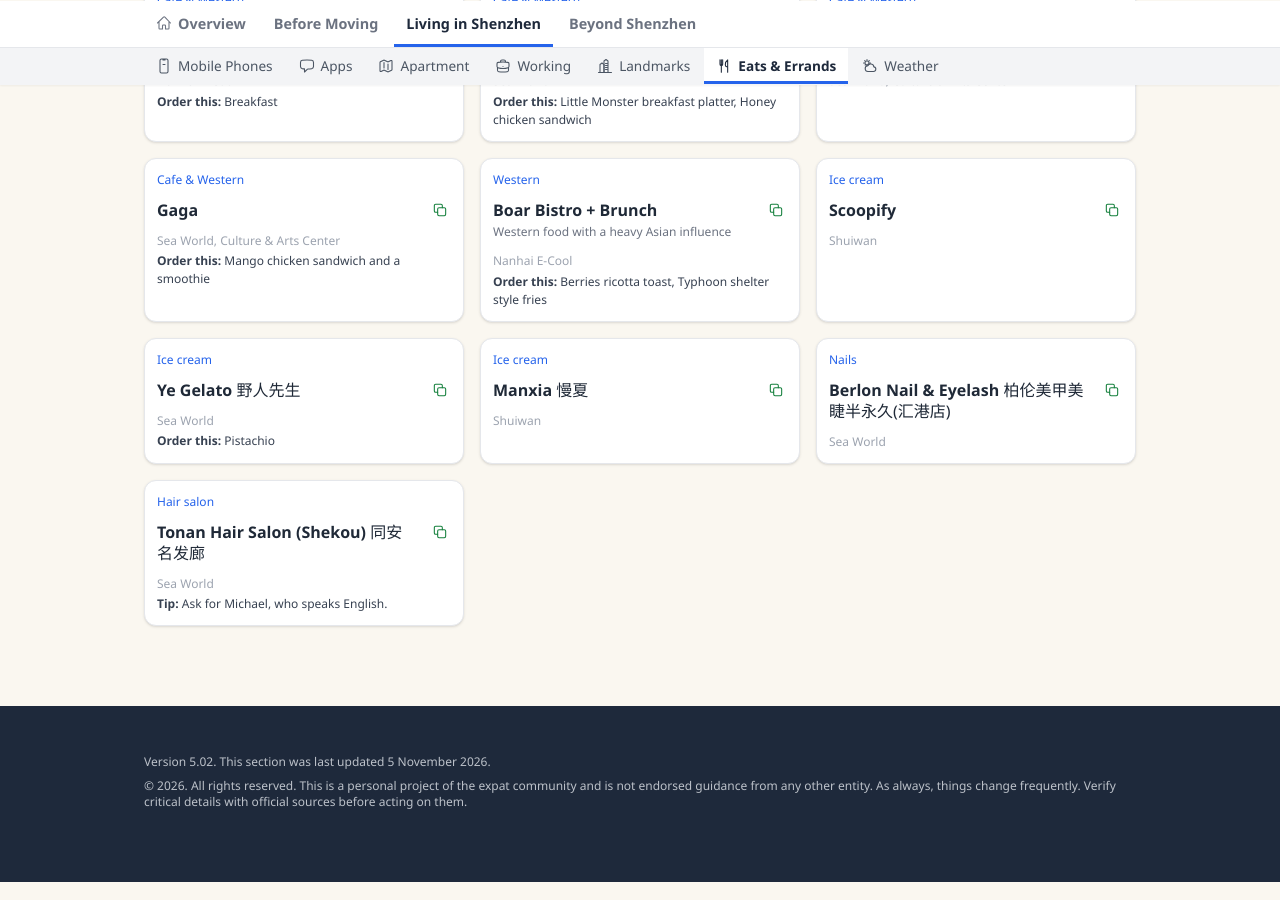
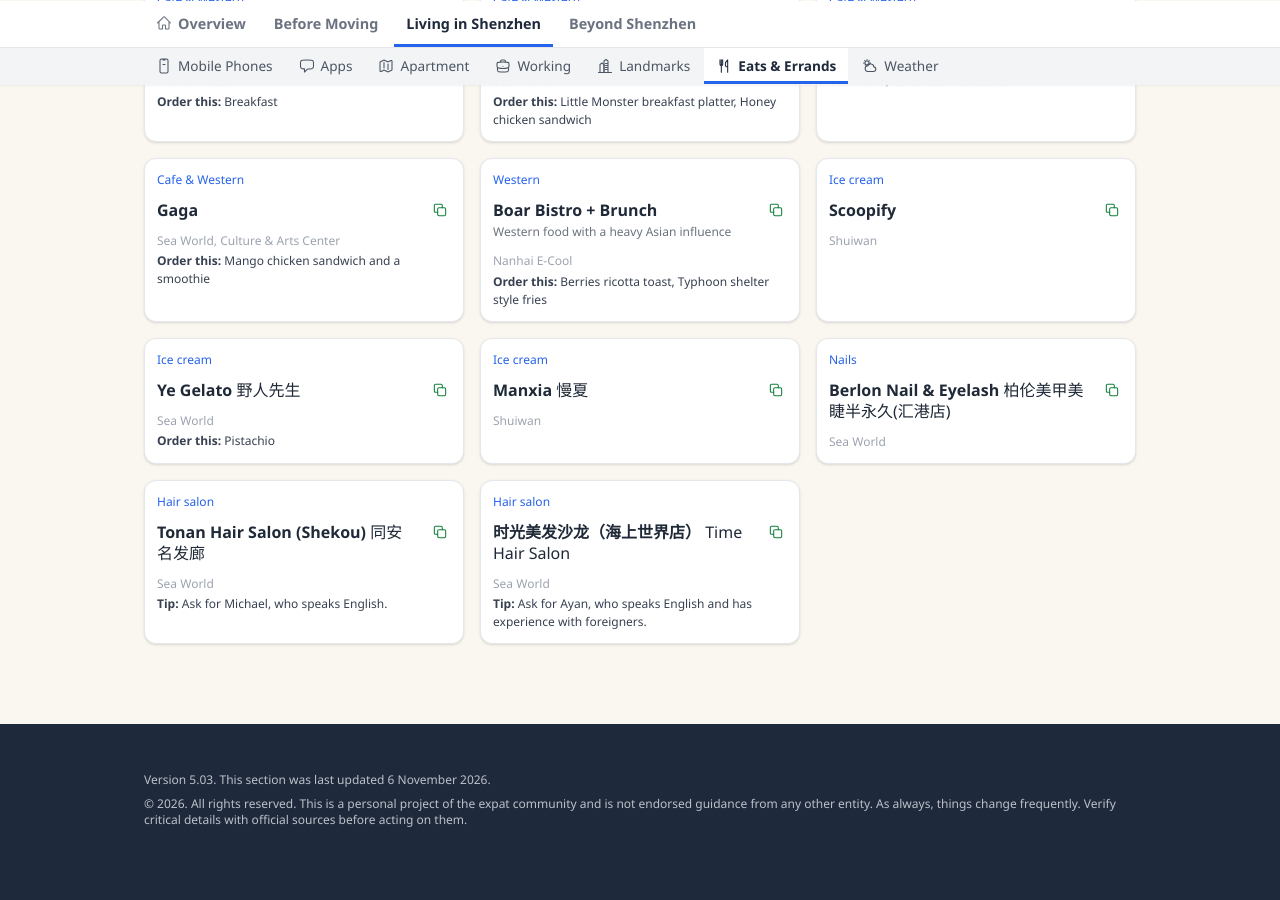
Before and after one commit to livinginshenzhen/guide, a Jekyll site: the page built from vouched.html, in a window 1280 px wide and 900 px high, scrolled down 1897 px. Built offline with Jekyll 4.4.1, drawn with Linux system fonts in a browser that asks for light colours; some web fonts are replaced; some of the changed text lies outside the part shown.

Commit message:
Eats & Errands: add Time Hair Salon; Apartment: dryer water tank tip (v5.03)
Co-Authored-By: Claude Sonnet 5.5 <noreply@anthropic.com>

```diff
--- a/_data/vouched.yml
+++ b/_data/vouched.yml
@@ -26,3 +26,4 @@
 - { id: manxia, name: "Manxia", name_zh: "慢夏", category: dessert, cuisine: Ice cream, area: "Shuiwan", area_id: shuiwan }
 - { id: berlon-nail-eyelash, name: "Berlon Nail & Eyelash", name_zh: "柏伦美甲美睫半永久(汇港店)", category: services, cuisine: Nails, area: "Sea World", area_id: sea-world }
 - { id: tonan-hair-salon, name: "Tonan Hair Salon (Shekou)", name_zh: "同安名发廊", category: services, cuisine: Hair salon, area: "Sea World", area_id: sea-world, tip: "Ask for Michael, who speaks English." }
+- { id: time-hair-salon, name: "时光美发沙龙（海上世界店）", name_en: "Time Hair Salon", category: services, cuisine: Hair salon, area: "Sea World", area_id: sea-world, tip: "Ask for Ayan, who speaks English and has experience with foreigners." }
--- a/_layouts/default.html
+++ b/_layouts/default.html
@@ -79,7 +79,7 @@
 <!-- FOOTER -->
 <footer class="bg-brand text-white mt-12" style="background-color:#1e293b; padding-top:3rem; padding-bottom:4.5rem;">
   <div class="max-w-4xl mx-auto px-4">
-    <p class="text-blue-300 text-xs">Version 5.02. This section was last updated {{ page.updated }}.</p>
+    <p class="text-blue-300 text-xs">Version 5.03. This section was last updated {{ page.updated }}.</p>
     <p class="text-blue-300 text-xs mt-2">&copy; 2026. All rights reserved. This is a personal project of the expat community and is not endorsed guidance from any other entity. As always, things change frequently. Verify critical details with official sources before acting on them.</p>
   </div>
 </footer>
--- a/apartment.html
+++ b/apartment.html
@@ -2,7 +2,7 @@
 layout: default
 tab: practical
 title: "Apartment – Living in Shenzhen"
-updated: "5 November 2026"
+updated: "6 November 2026"
 ---
     <div>
       <h2 class="text-2xl font-bold mb-1 flex items-center gap-2">
@@ -143,6 +143,7 @@ updated: "5 November 2026"
           <p class="font-bold text-gray-800 mb-1">AEG Dryer</p>
           <p class="text-xs text-gray-400 mb-3">T7DEE834N</p>
           <div class="good-box rounded-lg p-2 mb-3 text-xs text-green-700">Of the dryness settings, the &ldquo;sun&rdquo; seems to mean &ldquo;actually dry.&rdquo;</div>
+          <div class="good-box rounded-lg p-2 mb-3 text-xs text-green-700">The water tank in the upper left collects the water removed from your laundry. It is not a compartment you fill for steaming, as some US dryers have. Empty it after each cycle &ndash; the dryer stops when it&rsquo;s full.</div>
           <p class="text-xs font-bold text-gray-600 mb-2">Laundry Dryness Level</p>
           <div class="grid grid-cols-2 gap-x-3 gap-y-2">
             <div class="flex items-center gap-2"><img src="assets/appliances/icons/icon_dryer_irondry.png" alt="" class="w-7 h-7 flex-shrink-0 rounded border border-gray-200" loading="lazy"><span class="text-xs text-gray-700">Iron Dry</span></div>
--- a/vouched.html
+++ b/vouched.html
@@ -2,7 +2,7 @@
 layout: default
 tab: vouched
 title: "Eats & Errands – Living in Shenzhen"
-updated: "5 November 2026"
+updated: "6 November 2026"
 ---
     <div>
       <h2 class="text-2xl font-bold mb-1 flex items-center gap-2">
@@ -34,8 +34,8 @@ updated: "5 November 2026"
         <p class="vm-cuisine">{{ p.cuisine | replace: '&', '&amp;' }}</p>
         <div class="vm-g">
           <div class="vm-head">
-            <p class="vm-name">{{ p.name | replace: '&', '&amp;' }}{% if p.name_zh %} <span lang="zh-Hans">{{ p.name_zh }}</span>{% endif %}</p>
-            <button type="button" class="vm-copy" data-copy="{{ p.name | escape }}{% if p.name_zh %} {{ p.name_zh }}{% endif %}" aria-label="Copy the name of {{ p.name | escape }} for search elsewhere" title="Copy the name for search elsewhere.">
+            <p class="vm-name">{% if p.name_en %}<span lang="zh-Hans" style="font-weight:700;">{{ p.name }}</span> <span>{{ p.name_en }}</span>{% else %}{{ p.name | replace: '&', '&amp;' }}{% if p.name_zh %} <span lang="zh-Hans">{{ p.name_zh }}</span>{% endif %}{% endif %}</p>
+            <button type="button" class="vm-copy" data-copy="{{ p.name | escape }}{% if p.name_zh %} {{ p.name_zh }}{% endif %}{% if p.name_en %} {{ p.name_en }}{% endif %}" aria-label="Copy the name of {{ p.name | escape }} for search elsewhere" title="Copy the name for search elsewhere.">
               <svg class="icon w-4 h-4 vm-ic-copy" aria-hidden="true"><use href="#ic-copy"/></svg>
               <svg class="icon w-4 h-4 vm-ic-done" aria-hidden="true"><use href="#ic-check"/></svg>
             </button>
```
